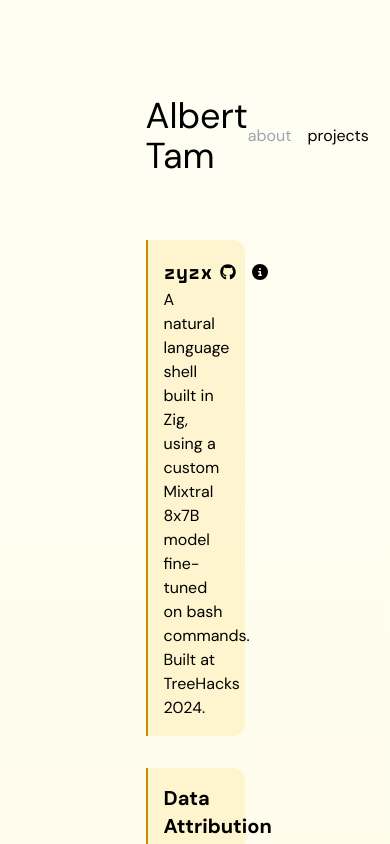
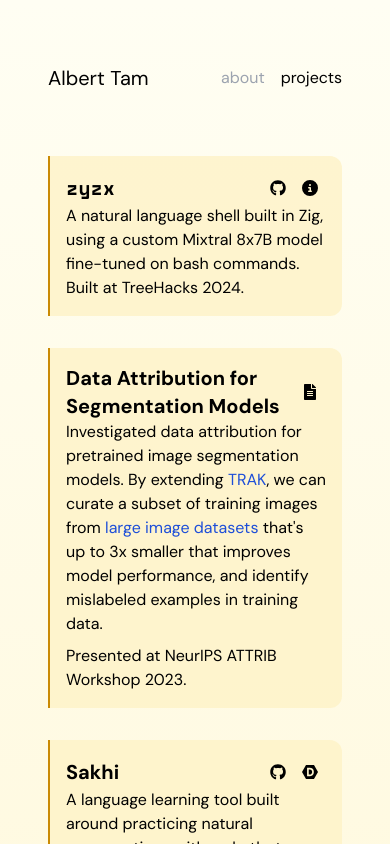
Before and after one commit to tam-albert/tam-albert.github.io, a Next.js app: page /projects in a window 390 px wide. Shown: the top 844 px of the page. Built offline with nearby package versions, Linux system fonts and the light colour scheme.

Commit message:
fix up workflow and make it responsive

```diff
--- a/next.config.js
+++ b/next.config.js
@@ -3,7 +3,6 @@
 const nextConfig = {
   output: "export",
   reactStrictMode: true,
-  distDir: "dist",
 };
 
 module.exports = nextConfig;
--- a/next.config.mjs
+++ /dev/null
@@ -1,9 +0,0 @@
-/** @type {import('next').NextConfig} */
-
-const nextConfig = {
-  output: "export",
-  reactStrictMode: true,
-  distDir: "dist",
-};
-
-export default nextConfig;
--- a/src/components/layout.tsx
+++ b/src/components/layout.tsx
@@ -16,7 +16,7 @@
         duration: 0.6,
         bounce: 0.15,
       }}
-      className="w-1/2 grow"
+      className="md:w-1/2 grow"
     >
       {children}
     </motion.div>
--- a/src/components/navbar.tsx
+++ b/src/components/navbar.tsx
@@ -17,8 +17,8 @@
 
   const pathName = usePathname();
   return (
-    <div className="flex items-center w-1/2">
-      <div className="grow text-4xl">Albert Tam</div>
+    <div className="flex items-center md:w-1/2 w-full">
+      <div className="grow md:text-4xl text-xl">Albert Tam</div>
       <div className="flex items-center space-x-4 text-gray-400">
         {navbarItems.map(({ href, label }) => {
           const isActive = pathName === href;
--- a/src/pages/_app.tsx
+++ b/src/pages/_app.tsx
@@ -11,7 +11,7 @@
   const pathName = usePathname();
   return (
     <main
-      className={`flex min-h-screen flex-col items-center justify-between space-y-16 p-24 ${dmSans.className}`}
+      className={`flex min-h-screen flex-col items-center justify-between space-y-16 py-16 px-12 ${dmSans.className}`}
     >
       <Navbar />
       <AnimatePresence mode="wait" initial={false}>
```
